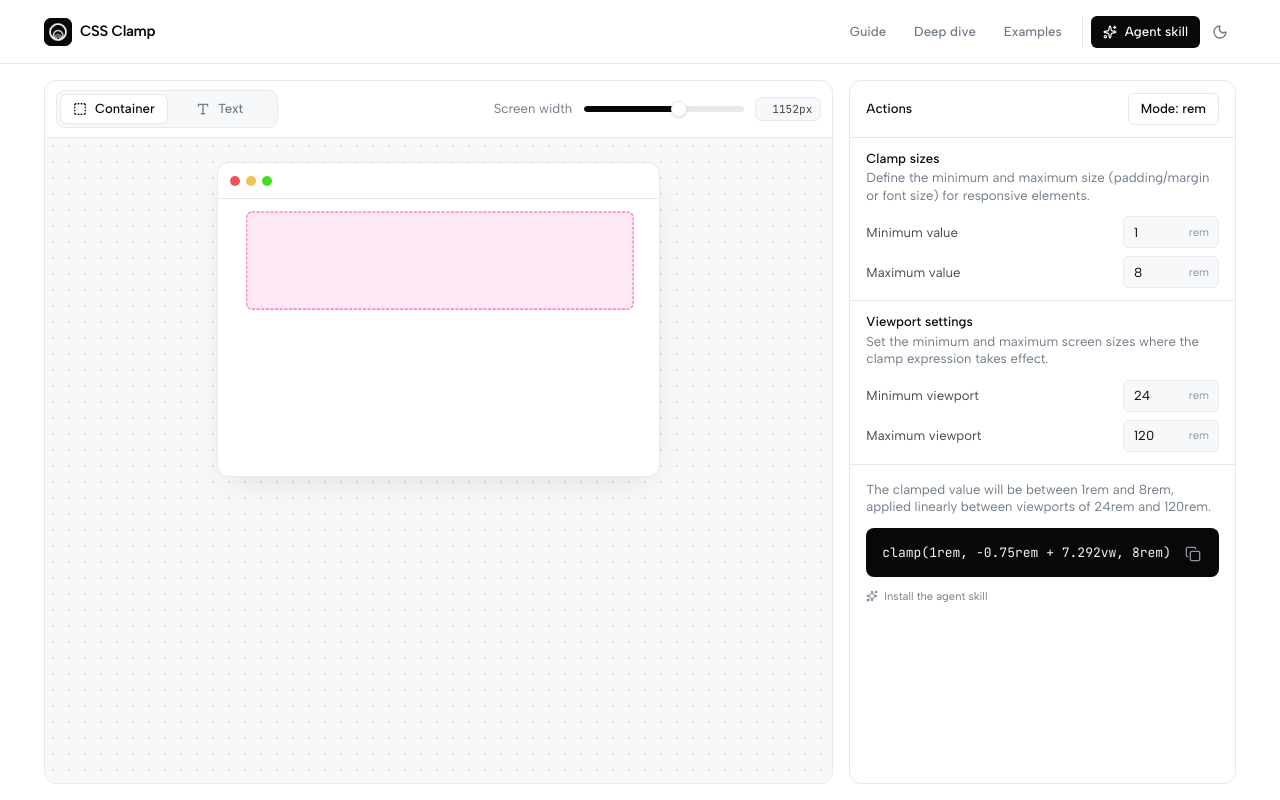
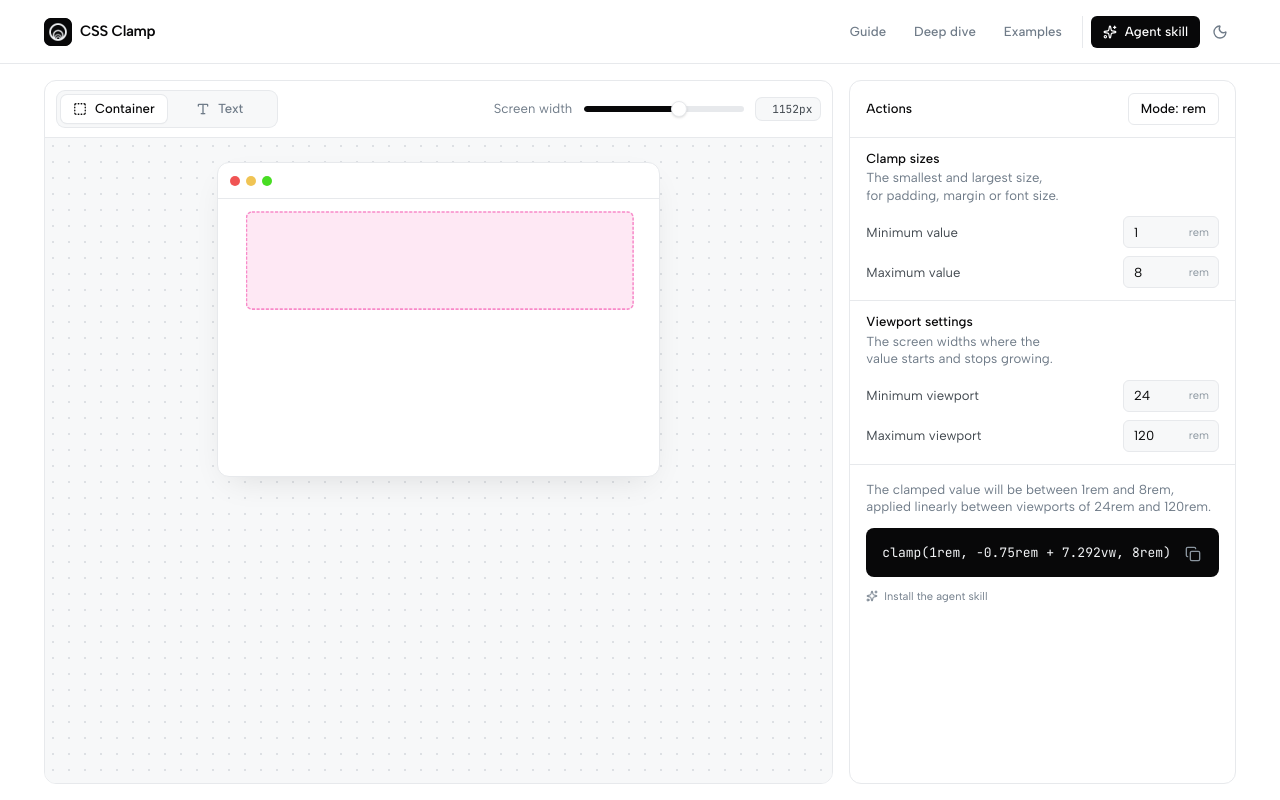
Before and after one commit to Willem-Jaap/cssclamp, a Next.js app: page / in a window 1280 px wide. Shown: the top 800 px of the page. Built offline with nearby package versions, Linux system fonts and the light colour scheme.

Commit message:
style: narrow and shorten the action panel descriptions

```diff
--- a/src/components/misc/actions.tsx
+++ b/src/components/misc/actions.tsx
@@ -104,9 +104,8 @@ const Actions = () => {
             </div>
             <div className="flex flex-col border-b border-b-line px-4 py-3">
                 <h3 className="text-sm font-medium">Clamp sizes</h3>
-                <p className="mt-0.5 text-sm text-neutral-500">
-                    Define the minimum and maximum size (padding/margin or font size) for responsive
-                    elements.
+                <p className="mt-0.5 max-w-80 text-sm text-balance text-neutral-500">
+                    The smallest and largest size, for padding, margin or font size.
                 </p>
                 <div className="mt-3 flex items-center justify-between gap-2">
                     <label htmlFor="min-value" className="text-sm text-neutral-700">
@@ -133,9 +132,8 @@ const Actions = () => {
             </div>
             <div className="flex flex-col border-b border-b-line px-4 py-3">
                 <h3 className="text-sm font-medium">Viewport settings</h3>
-                <p className="mt-0.5 text-sm text-neutral-500">
-                    Set the minimum and maximum screen sizes where the clamp expression takes
-                    effect.
+                <p className="mt-0.5 max-w-80 text-sm text-balance text-neutral-500">
+                    The screen widths where the value starts and stops growing.
                 </p>
                 <div className="mt-3 flex items-center justify-between gap-2">
                     <label htmlFor="viewport-min" className="text-sm text-neutral-700">
@@ -162,7 +160,7 @@ const Actions = () => {
             </div>
 
             <div className="flex flex-col gap-3 p-4">
-                <p className="text-sm text-neutral-500">
+                <p className="max-w-96 text-sm text-balance text-neutral-500">
                     The clamped value will be between {watch('minimumValue')}
                     {mode !== 'tailwind' && mode} and {watch('maximumValue')}
                     {mode !== 'tailwind' && mode}, applied linearly between viewports of{' '}
```
